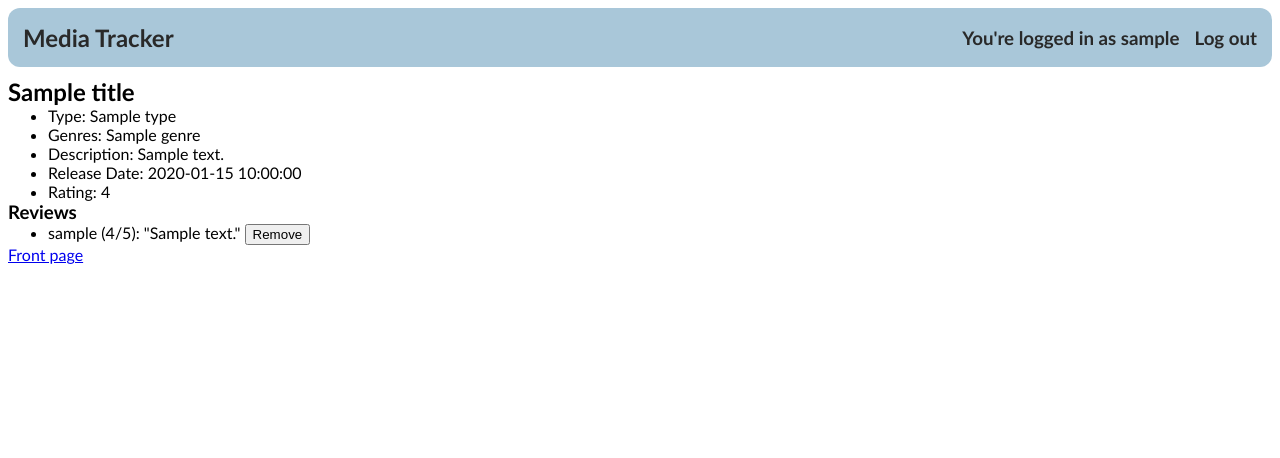
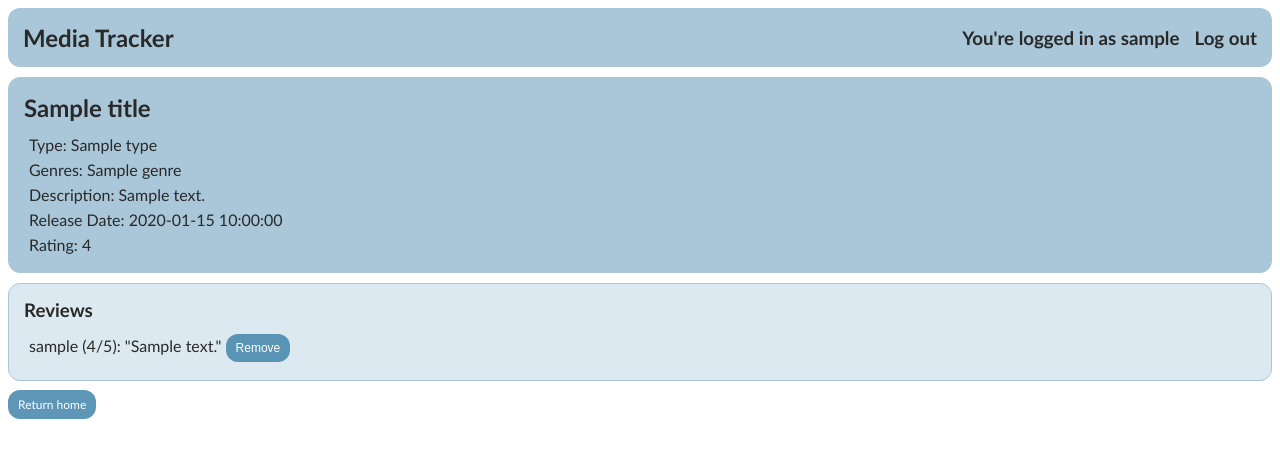
Before and after one commit to uyenmh/tsoha-media-tracker, a Flask app: template templates/show.html in a window 1280 px wide. Shown: the top 458 px of the page. Run offline with Flask 3, Linux system fonts and the light colour scheme; the visitor is signed in with stand-in values (Sample User, id 1); the template is opened without the code that fills it: most values are stand-ins (such as "Sample title", 1, 10 or a date in 2020).

Commit message:
add styling for show.html

```diff
--- a/static/main.css
+++ b/static/main.css
@@ -45,12 +45,25 @@ input[type="submit"] {
     font-size: 12px;
 }
 
-input[type="submit"]:hover {
+.button {
+    background-color: #4c8bafe6;
+    color: white;
+    border: none;
+    border-radius: 12px;
+    padding: 7px 10px;
+    cursor: pointer;
+    font-size: 12px;
+    text-decoration: none;
+}
+
+input[type="submit"]:hover,
+.button:hover {
     background-color: #457d9e;
 }
 
 input[type="text"],
-select {
+select,
+textarea {
     border-radius: 12px;
     padding: 7px 10px;
     border: 1px solid #ccc;
--- /dev/null
+++ b/static/show.css
@@ -0,0 +1,62 @@
+/* show info */
+.show-container {
+    border-radius: 12px;
+    padding: 15px;
+    border: 1px solid #a9c7d9;
+    margin-bottom: 10px;
+    background-color: #a9c7d9;
+    color: rgb(41, 41, 41);
+}
+
+.show-header {
+    display: flex;
+    justify-content: space-between;
+    align-items: center;
+}
+
+.show-info ul {
+    list-style-type: none;
+    padding: 0;
+    margin-top: 10px;
+}
+
+.show-info li {
+    padding: 3px 5px;
+    color: rgb(41, 41, 41);
+}
+
+/* reviews */
+.make-review {
+    border-radius: 12px;
+    padding: 15px;
+    border: 1px solid #a9c7d9;
+    margin-bottom: 10px;
+    background-color: #a9c7d965;
+    color: rgb(41, 41, 41);
+}
+
+.make-review form select,
+.make-review form textarea {
+    margin-top: 10px;
+    margin-bottom: 10px;
+}
+
+.reviews-container {
+    border-radius: 12px;
+    padding: 15px;
+    border: 1px solid #a9c7d9;
+    margin-bottom: 12px;
+    background-color: #a9c7d965;
+    color: rgb(41, 41, 41);
+}
+
+.reviews-list ul {
+    list-style-type: none;
+    padding: 0;
+    margin-top: 10px;
+}
+
+.reviews-list li {
+    padding: 3px 5px;
+    color: rgb(41, 41, 41);
+}
--- a/templates/show.html
+++ b/templates/show.html
@@ -1,9 +1,22 @@
 {% extends "layout.html" %}
 {% block content %}
+<link rel="stylesheet" href="/static/show.css">
 
 <title>{{ title }} | Media Tracker</title>
+
+<div class="show-container">
+    <div class="show-header">
         <h2>{{ title }}</h2>
+        {% if session.user_id and session.user_role == 1 %}
+            <form action="{% if in_watchlist %}/remove_from_watchlist{% else %}/add_to_watchlist{% endif %}" method="post">
+                <input type="hidden" name="show_id" value="{{ id }}">
+                <input type="hidden" name="csrf_token" value="{{ session.csrf_token }}">
+                <input type="submit" value="{% if in_watchlist %}Remove from my watchlist{% else %}Add to my watchlist{% endif %}">
+            </form>
+        {% endif %}
+    </div>
 
+    <div class="show-info">
         <ul>
             <li>Type: {{ type }}</li>
             <li>Genres: {{ genres | map(attribute='name') | join(', ') }}</li>
@@ -11,23 +24,20 @@
             <li>Release Date: {{ release_date }}</li>
             <li>Rating: {{ avg_rating }}</li>
         </ul>
+    </div>
+</div>
 
 {% if session.user_id and session.user_role == 1 %}
-<form action="{% if in_watchlist %}/remove_from_watchlist{% else %}/add_to_watchlist{% endif %}" method="post">
-    <input type="hidden" name="show_id" value="{{ id }}">
-    <input type="hidden" name="csrf_token" value="{{ session.csrf_token }}">
-    <input type="submit" value="{% if in_watchlist %}Remove from my watchlist{% else %}Add to my watchlist{% endif %}">
-</form>
-
+    <div class="make-review">
         <h3>Review show</h3>
         <form action="/review" method="post">
             Rating:
             <select name="stars">
+                <option value="5">5
+                <option value="4">4
+                <option value="3">3
+                <option value="2">2
                 <option value="1">1
-    <option value="2">2
-    <option value="3">3
-    <option value="4">4
-    <option value="5">5
             </select>
             <p>
             Comment:<br>
@@ -36,12 +46,15 @@
             <input type="hidden" name="show_id" value="{{ id }}">
             <input type="hidden" name="csrf_token" value="{{ session.csrf_token }}">
         </form>
+    </div>
 {% endif %}
 
+<div class="reviews-container">
     {% if reviews %}
         <h3>Reviews</h3>
     {% endif %}
 
+    <div class="reviews-list">
         <ul>
             {% for entry in reviews %}
                 <li> {{ entry.username }} ({{ entry.stars }}/5): "{{ entry.comment }}"
@@ -49,7 +62,7 @@
                     <form action="/remove_own_review" method="post" style="display: inline;">
                         <input type="hidden" name="show_id" value="{{ id }}">
                         <input type="hidden" name="csrf_token" value="{{ session.csrf_token }}">
-    <button type="submit">Remove</button>
+                        <input type="submit" value="Remove">
                     </form>
                 {% endif %}
                 {% if session.user_role == 2 %}
@@ -58,13 +71,15 @@
                         <input type="hidden" name="review_id" value="{{ entry.review_id }}">
                         <input type="hidden" name="user_id" value="{{ entry.user_id }}">
                         <input type="hidden" name="csrf_token" value="{{ session.csrf_token }}">
-    <button type="submit">Remove</button>
+                        <input type="submit" value="Remove">
                     </form>
                 {% endif %}
             {% endfor %}
         </ul>
+    </div>
+</div>
 
-<p>
-<a href="/">Front page</a>
+
+<a href="/" class="button">Return home</a>
 
 {% endblock %}
```
Lines whose indentation alone changed are shown as unchanged.
